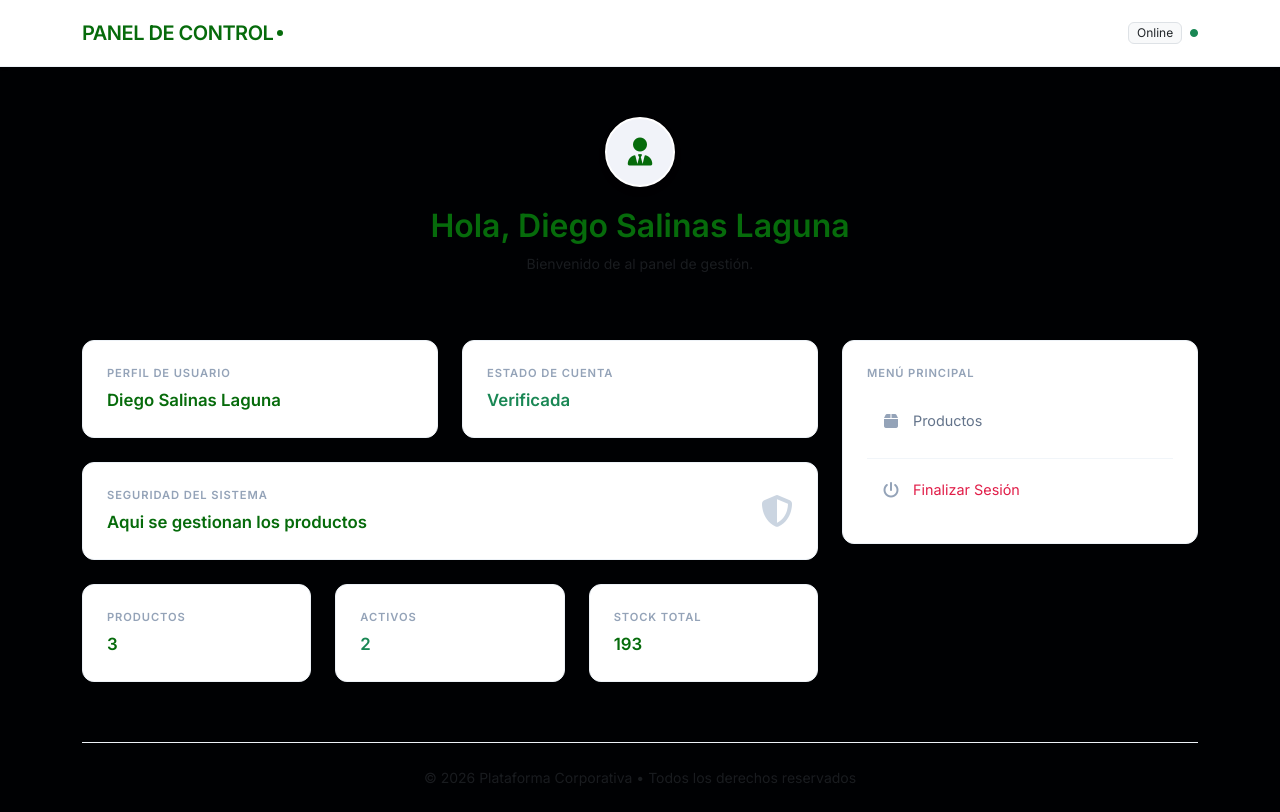
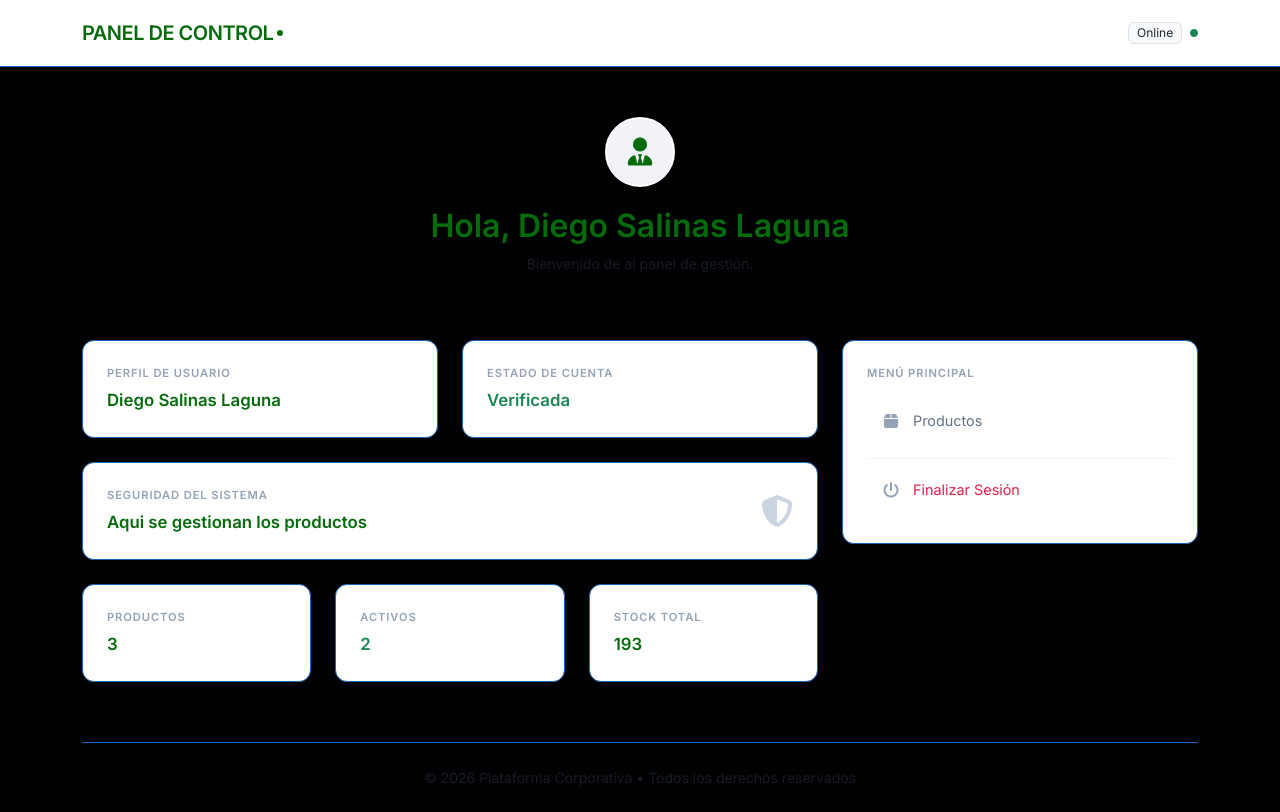
Before and after one commit to EsauRamireZ/PythonPollo, a Flask app: page /dashboard in a window 1280 px wide. Run offline with Flask 3, Linux system fonts and the light colour scheme; a user stored in the database is signed in; data comes from the database, SQL or seed files in the repository.

Commit message:
Update dashboard.html

```diff
--- a/templates/dashboard.html
+++ b/templates/dashboard.html
@@ -14,7 +14,7 @@
             --primary-navy: #066b0b;
             --dark-blue: #066b0b;
             --bg-canvas: #000103;
-            --border-color: #edf2f7;
+            --border-color: #1864bb;
         }
 
         body {
```
